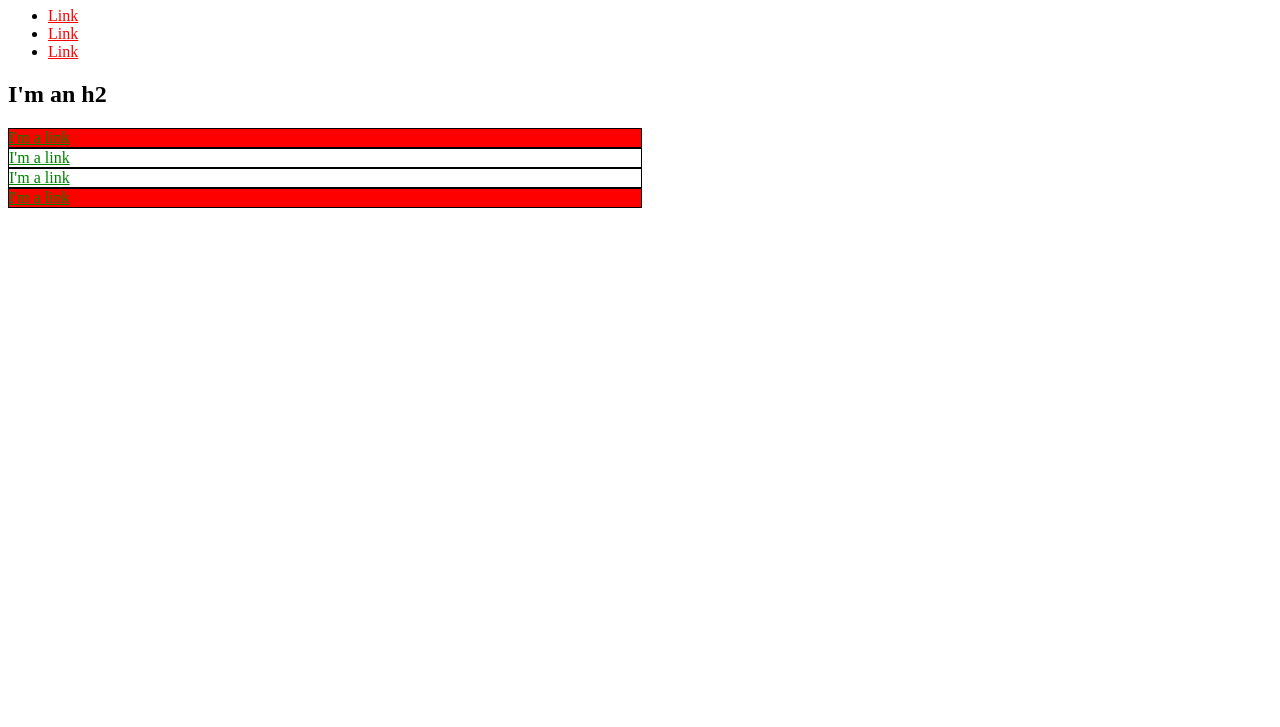
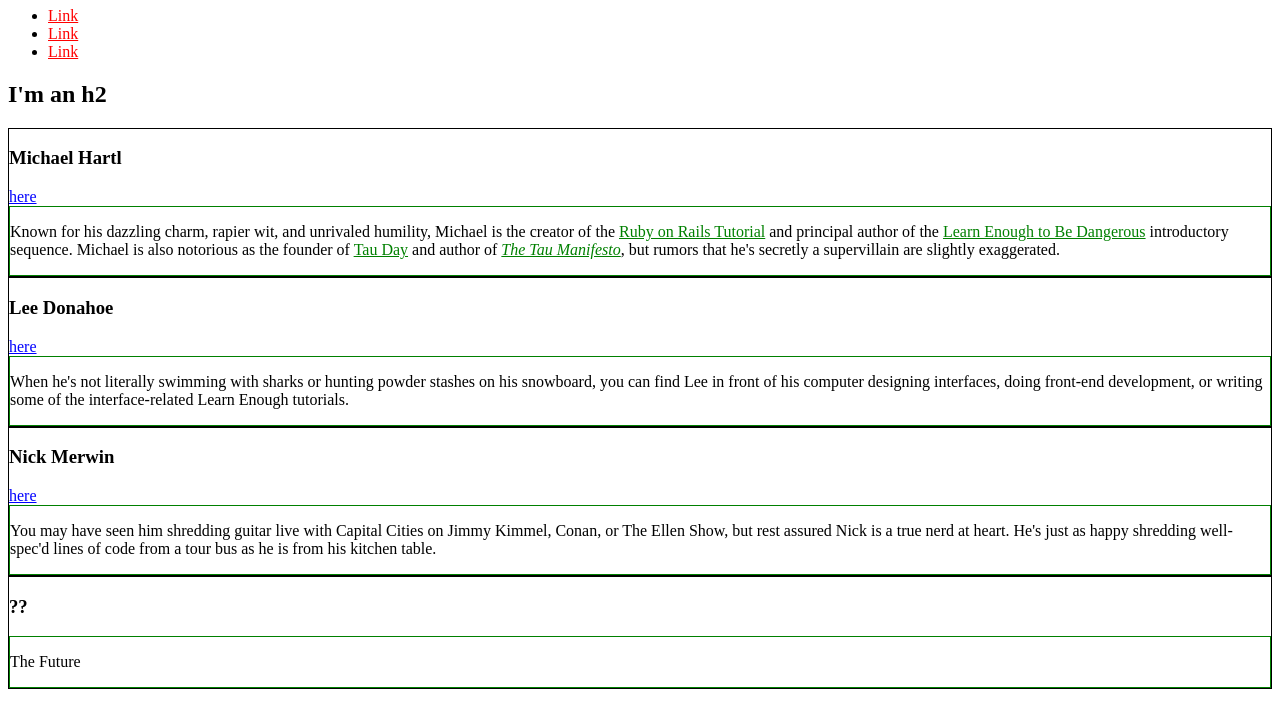
Before and after one commit to ttokano/ttokano.github.io, a plain HTML site: page index.html in a window 1280 px wide. Shown: the part 73-800 px from the top of the page. Drawn offline with Linux system fonts and the light colour scheme.

Commit message:
done chapter 2

```diff
--- a/index.html
+++ b/index.html
@@ -4,63 +4,92 @@
     <title>Test Page: Don't Panic</title>
     <meta charset="utf-8">
     <style>
+      /* グローバルスタイル */
       a {
         color: red;
       }
-      #exec-bio {
-         background-color: lightgray;
+
+      /* SNSスタイル */
+      .social-link {
+        color: blue;
       }
-      #fore-ora {
-        color: orange;
-      }
+
+      /* バイオグラフィースタイル */
       .bio-box {
         border: 1px solid black;
       }
-      .bio-box a {
+      .bio-copy a {
         color: green;
       }
-      .exec-azure {
-        background-color: azure;
-      }
-      .alert {
-        background: red;
-      }
-      #exec-bio.alert {
-        background: red;
-      }
-      .bio-box {
-        width: 75%;
-      }
-      .bio-box {
-        width: 50%;
+      div {
+        border: 1px solid green;
       }
     </style>
   </head>
   <body>
-    <h1>I'm an h1</h1>
+    <h1 class="social-link">I'm an h1</h1>
     <ul>
       <li>
-        <a href="https://example.com/" >Link</a>
+        <a href="https://example.com/">Link</a>
       </li>
       <li>
-        <a href="https://example.com/" >Link</a>
+        <a href="https://example.com/">Link</a>
       </li>
       <li>
-        <a href="https://example.com/"">Link</a>
+        <a href="https://example.com/">Link</a>
       </li>
     </ul>
     <h2>I'm an h2</h2>
-    <div id="exec-bio" class="bio-box alert">
-      <a href="https://example.com/"">I'm a link</a>
+    <div class="bio-box">
+      <h3>Michael Hartl</h3>
+      <a href="https://twitter.com/mhartl" class="social-link">here</a>
+      <div class="bio-copy">
+        <p>
+          Known for his dazzling charm, rapier wit, and unrivaled humility,
+          Michael is the creator of the
+          <a href="https://www.railstutorial.org/">Ruby on Rails
+          Tutorial</a> and principal author of the
+          <a href="https://learnenough.com/">
+          Learn Enough to Be Dangerous</a> introductory sequence. Michael
+          is also notorious as the founder of
+          <a href="http://tauday.com/">Tau Day</a> and author of
+          <a href="http://tauday.com/tau-manifesto"><em>The Tau
+          Manifesto</em></a>, but rumors that he's secretly a supervillain
+          are slightly exaggerated.
+        </p>
+      </div>
     </div>
     <div class="bio-box">
-      <a href="https://example.com/">I'm a link</a>
+      <h3>Lee Donahoe</h3>
+      <a href="https://twitter.com/leedonahoe" class="social-link">here</a>
+      <div class="bio-copy">
+        <p>
+          When he's not literally swimming with sharks or hunting powder
+          stashes on his snowboard, you can find Lee in front of his computer
+          designing interfaces, doing front-end development, or writing some of
+          the interface-related Learn Enough tutorials.
+        </p>
+      </div>
     </div>
     <div class="bio-box">
-      <a href="https://example.com/">I'm a link</a>
+      <h3>Nick Merwin</h3>
+      <a href="https://twitter.com/nickmerwin" class="social-link">here</a>
+      <div class="bio-copy">
+        <p>
+          You may have seen him shredding guitar live with Capital Cities on
+          Jimmy Kimmel, Conan, or The Ellen Show, but rest assured Nick is a
+          true nerd at heart. He's just as happy shredding well-spec'd lines
+          of code from a tour bus as he is from his kitchen table.
+        </p>
+      </div>
     </div>
-    <div class="bio-box alert">
-      <a href="https://example.com/"">I'm a link</a>
+    <div class="bio-box">
+      <h3>??</h3>
+      <div class="bio-copy">
+        <p>
+          The Future
+        </p>
+      </div>
     </div>
   </body>
 </html>
```
